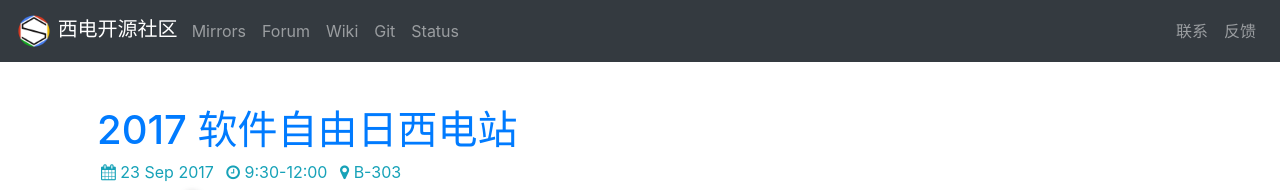
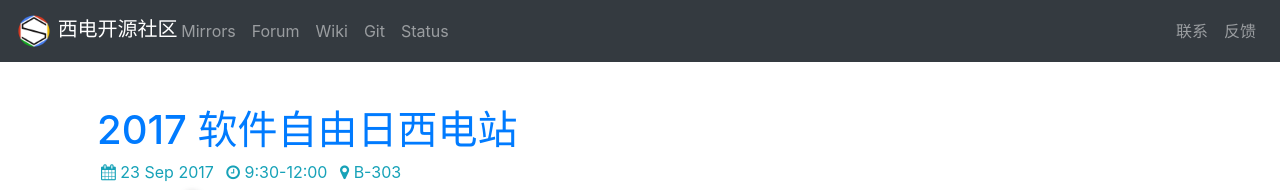
Before and after one commit to xdlinux/xdosc-web, a Jekyll site: the page built from event.html, in a window 1280 px wide. Shown: the top 190 px of the page. Built offline with Jekyll 4.4.1, drawn with Linux system fonts in a browser that asks for light colours.

Commit message:
revert changes to navbar-brand

```diff
--- a/_includes/header.html
+++ b/_includes/header.html
@@ -1,9 +1,7 @@
 <nav class="navbar navbar-expand-md navbar-dark fixed-top bg-dark">
-  <a href="https://xdlinux.info">
-    <div class="navbar-brand">
-      <img src="/xdosc_small.png" height="36" />
-      <span>西电开源社区</span>
-    </div>
+  <a class="navbar-brand" href="https://xdlinux.info">
+    <img src="/xdosc_small.png" height="36" />
+    西电开源社区
   </a>
   <button class="navbar-toggler" type="button" data-toggle="collapse" data-target="#navbarCollapse" aria-controls="navbarCollapse" aria-expanded="false" aria-label="Toggle navigation">
     <span class="navbar-toggler-icon"></span>
--- a/css/main.css
+++ b/css/main.css
@@ -8,9 +8,6 @@ body {
 }
 img {
   max-width: 100%;
-}
-.navbar-brand {
-  margin-right: 2rem;
 }
 .footer {
   position: absolute;
```
